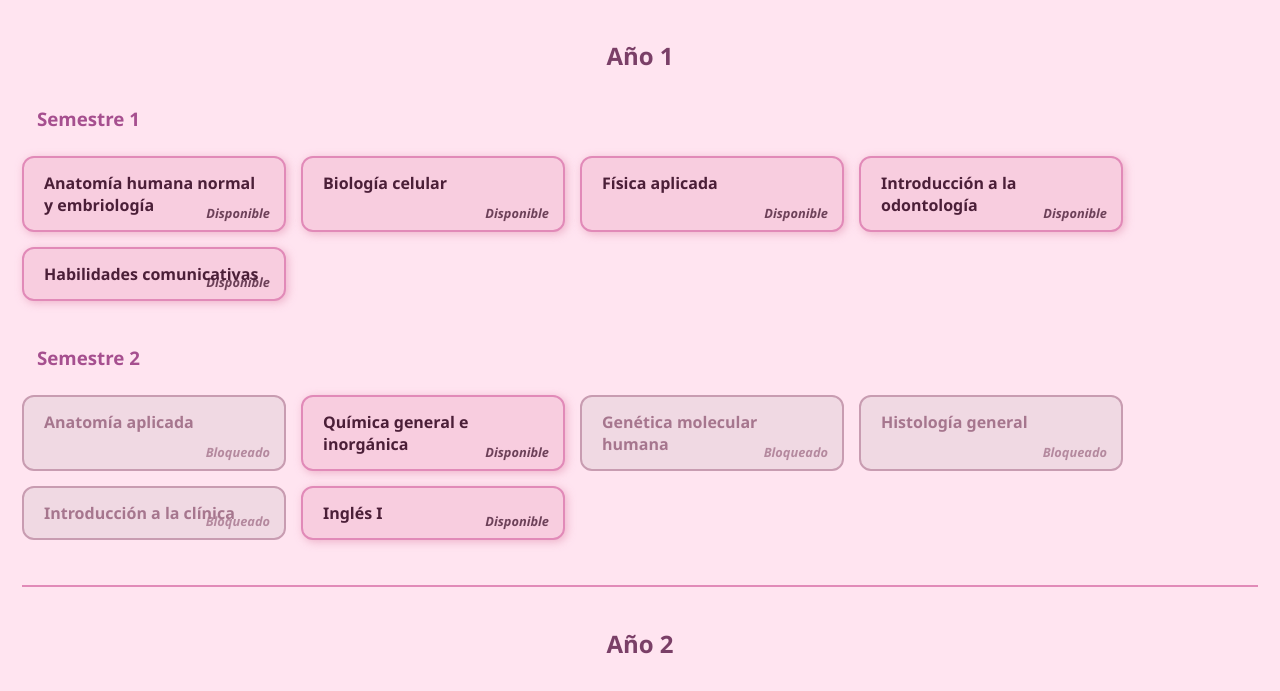
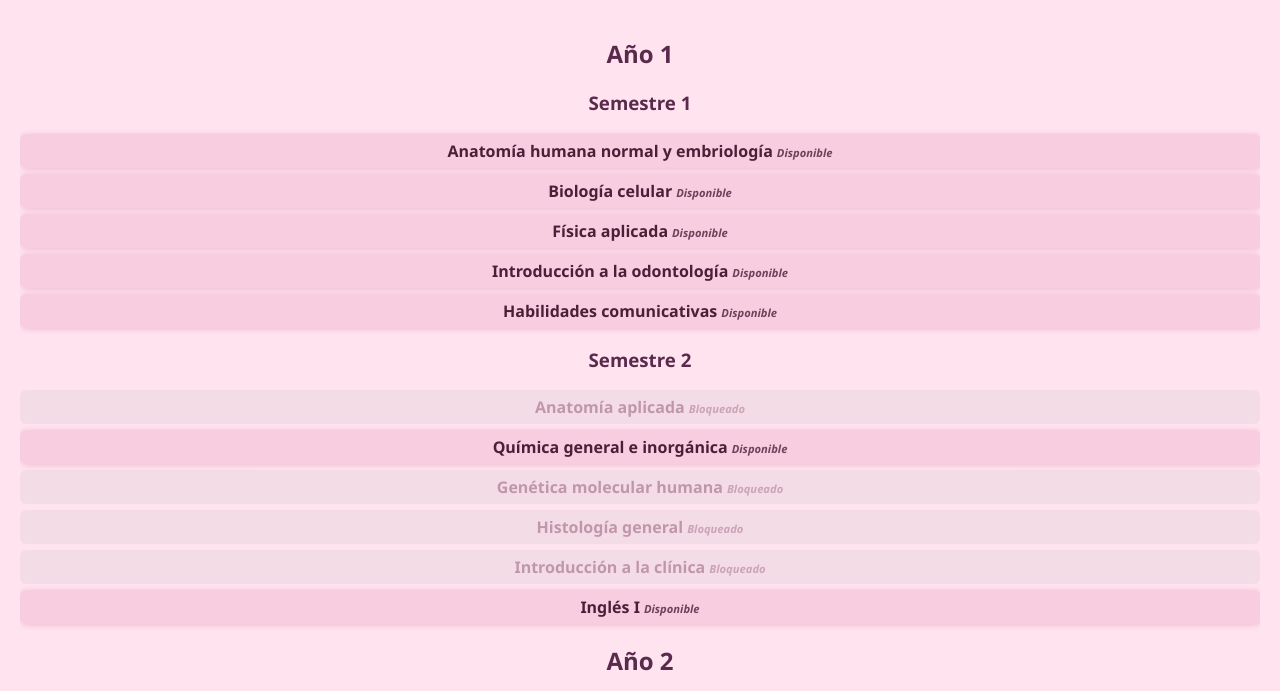
Before and after one commit to vvenommmm/malla-curricular, a plain HTML site: page index.html in a window 1280 px wide. Shown: the part 94-785 px from the top of the page. Drawn offline with Linux system fonts and the light colour scheme.

Commit message:
Update estilos.css

```diff
--- a/estilos.css
+++ b/estilos.css
@@ -3,98 +3,102 @@ body {
   font-family: 'Segoe UI', Tahoma, Geneva, Verdana, sans-serif;
   margin: 20px;
   color: #5a2a4d;
+  text-align: center;
 }
 
 h1 {
-  text-align: center;
   margin-bottom: 5px;
 }
 
 p {
-  text-align: center;
   margin-top: 0;
   margin-bottom: 20px;
   font-weight: 600;
   color: #7a3f67;
 }
 
-.contenedor-malla {
-  max-width: 1200px;
-  margin: 0 auto;
+#malla-container {
+  overflow-x: auto;
+  max-width: 100%;
 }
 
-/* Año container */
-.año-container {
-  margin-bottom: 40px;
-  border-bottom: 2px solid #e18ab8;
-  padding-bottom: 20px;
+#malla {
+  border-collapse: collapse;
+  width: 100%;
+  min-width: 900px;
+  table-layout: fixed;
 }
 
-.año-container h2 {
-  color: #7a3f67;
-  margin-bottom: 15px;
-  text-align: center;
+#malla th, #malla td {
+  border: 2px solid #e18ab8;
+  padding: 10px;
+  vertical-align: top;
+  width: 140px;
+  max-width: 140px;
+  word-wrap: break-word;
+  color: #4b1f38;
+  font-weight: 700;
+  background-color: #f8cddf;
+  cursor: pointer;
+  border-radius: 8px;
+  position: relative;
+  transition: background-color 0.3s, border-color 0.3s;
 }
 
-/* Semestre container */
-.semestre-container {
-  margin-bottom: 25px;
-  display: flex;
-  flex-wrap: wrap;
-  gap: 15px;
-  justify-content: flex-start;
+#malla th {
+  background-color: #f9bfd3;
+  color: #7a3f67;
+  cursor: default;
+  font-size: 1.1rem;
 }
 
-.semestre-container h3 {
-  width: 100%;
+#titulo-semestres {
+  background-color: transparent;
+  border: none;
+  font-weight: 600;
   color: #a64f8f;
-  margin-bottom: 10px;
-  margin-left: 15px;
+  cursor: default;
+  text-align: left;
+  padding-left: 20px;
+  width: 90px;
 }
 
-/* Ramo boxes */
 .ramo {
   background-color: #f8cddf;
-  border: 2px solid #e18ab8;
-  border-radius: 12px;
-  padding: 14px 20px;
-  width: 220px;
+  border: none;
+  padding: 6px;
+  border-radius: 6px;
   cursor: pointer;
-  box-shadow: 2px 2px 8px rgba(229, 156, 185, 0.7);
+  box-shadow: 1px 1px 6px rgba(229, 156, 185, 0.6);
   user-select: none;
-  transition: background-color 0.3s, border-color 0.3s;
-  position: relative;
   font-weight: 700;
   color: #4b1f38;
+  transition: background-color 0.3s, box-shadow 0.3s;
+  margin-bottom: 6px;
 }
 
 .ramo:hover:not(.bloqueado) {
   background-color: #f9bfd3;
-  border-color: #d04f88;
+  box-shadow: 0 0 8px #d04f88;
 }
 
 .ramo.bloqueado {
   background-color: #f0d9e3;
-  border-color: #c89cb1;
   color: #a6768e;
   cursor: not-allowed;
   box-shadow: none;
+  opacity: 0.7;
 }
 
 .ramo.aprobado {
   background-color: #d87cae;
-  border-color: #aa4a79;
   color: #fff;
   box-shadow: 0 0 10px #d87cae;
 }
 
 .estado {
-  position: absolute;
-  bottom: 8px;
-  right: 14px;
-  font-size: 0.8rem;
-  font-weight: 600;
+  font-size: 0.7rem;
   font-style: italic;
   opacity: 0.8;
-  color: inherit;
+  margin-left: 4px;
 }
```
